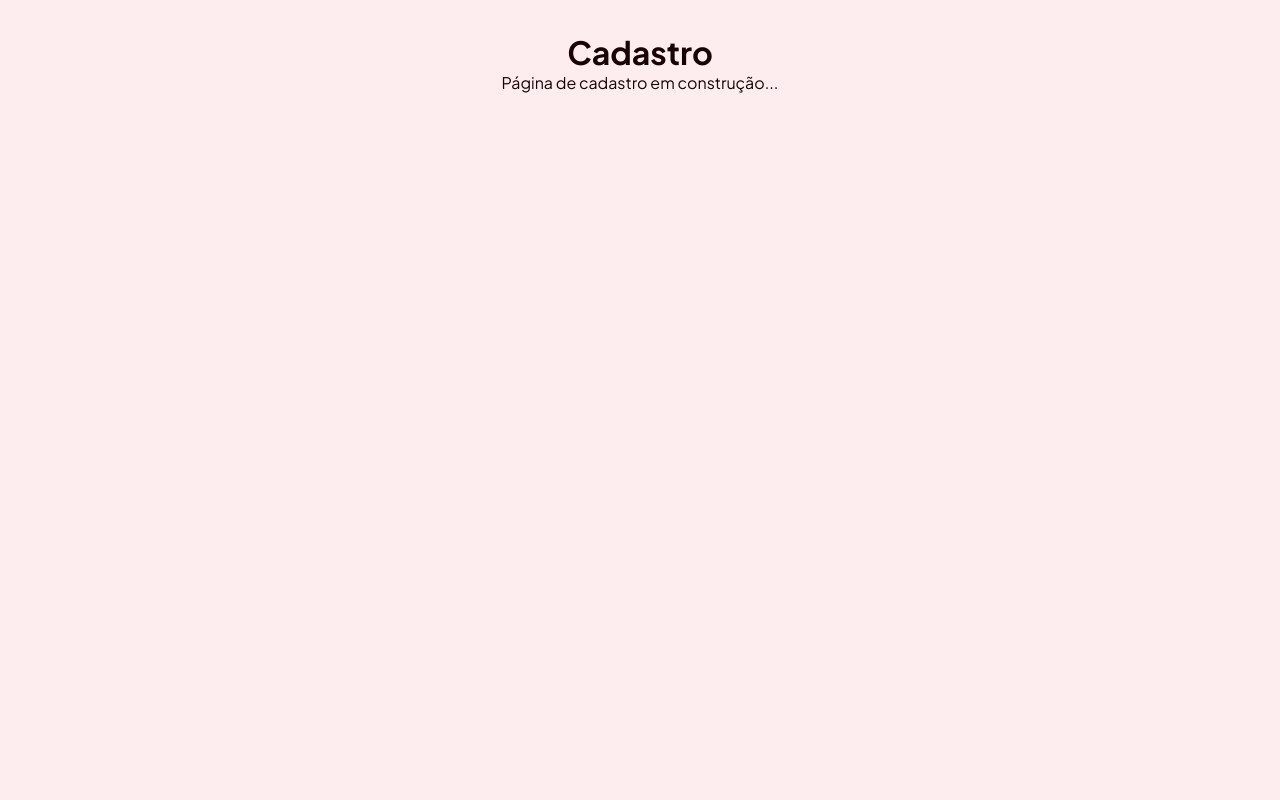
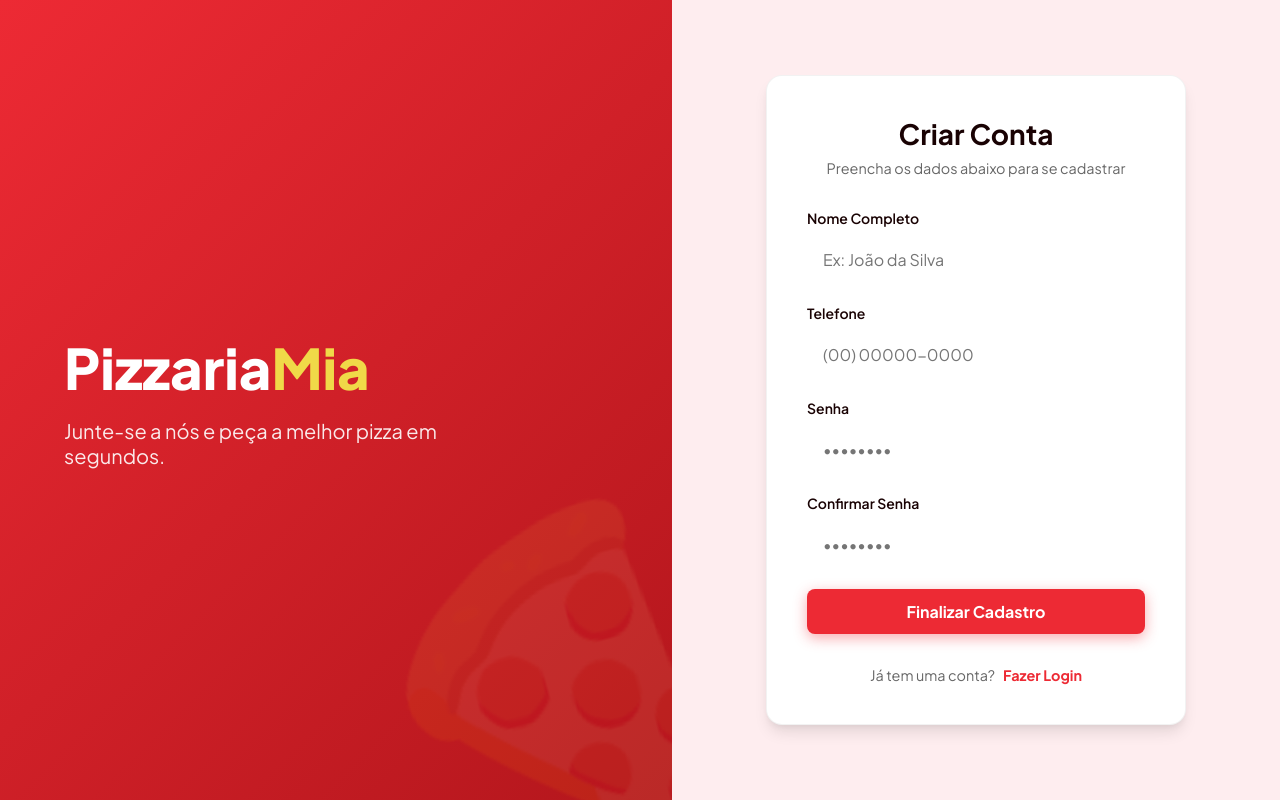
Before and after one commit to Saraiva16/PizzariaMia, a React (Vite) app in the folder Frontend_PizzariaMia/: page /cadastro in a window 1280 px wide. Built offline with nearby package versions, Linux system fonts and the light colour scheme.

Commit message:
Tela de cadastro

```diff
--- a/Frontend_PizzariaMia/src/pages/Register/Register.tsx
+++ b/Frontend_PizzariaMia/src/pages/Register/Register.tsx
@@ -1,10 +1,114 @@
-import React from 'react';
+import React, { useState } from 'react';
+import { Input } from '../../shared/Input/Input';
+import { Button } from '../../shared/Button/Button';
+import { useNavigate } from 'react-router-dom';
+import '../Login/Login.css'; // Reusing the login layout styling
 
 export default function Register() {
+  const navigate = useNavigate();
+  const [name, setName] = useState('');
+  const [phone, setPhone] = useState('');
+  const [password, setPassword] = useState('');
+  const [confirmPassword, setConfirmPassword] = useState('');
+
+  const handlePhoneChange = (e: React.ChangeEvent<HTMLInputElement>) => {
+    let value = e.target.value.replace(/\D/g, '');
+    if (value.length > 11) value = value.slice(0, 11);
+
+    let formatted = value;
+    if (value.length > 2) {
+      formatted = `(${value.slice(0, 2)}) ${value.slice(2)}`;
+    }
+    if (value.length > 7) {
+      formatted = `(${value.slice(0, 2)}) ${value.slice(2, 7)}-${value.slice(7)}`;
+    }
+
+    setPhone(formatted);
+  };
+
+  const handleRegister = (e: React.FormEvent) => {
+    e.preventDefault();
+    if (password !== confirmPassword) {
+      alert("As senhas não coincidem!");
+      return;
+    }
+    console.log('Cadastro com:', { name, phone, password });
+    alert("Cadastro realizado com sucesso!");
+    navigate('/');
+  };
+
   return (
-    <div style={{ padding: '2rem', textAlign: 'center' }}>
-      <h1>Cadastro</h1>
-      <p>Página de cadastro em construção...</p>
+    <div className="login-container">
+      <div className="login-visual-section" style={{ background: 'linear-gradient(135deg, var(--color-primary) 0%, #b3161c 100%)' }}>
+        <div className="brand-title">
+          <h1>Pizzaria<span>Mia</span></h1>
+          <p>Junte-se a nós e peça a melhor pizza em segundos.</p>
+        </div>
+      </div>
+
+      <div className="login-form-wrapper">
+        <form className="login-form" onSubmit={handleRegister}>
+          <div className="login-header">
+            <h2 className="login-title">Criar Conta</h2>
+            <p className="login-subtitle">Preencha os dados abaixo para se cadastrar</p>
+          </div>
+
+          <div className="input-group">
+            <label>Nome Completo</label>
+            <Input
+              type="text"
+              placeholder="Ex: João da Silva"
+              value={name}
+              onChange={(e) => setName(e.target.value)}
+              required
+            />
+          </div>
+
+          <div className="input-group">
+            <label>Telefone</label>
+            <Input
+              type="tel"
+              placeholder="(00) 00000-0000"
+              value={phone}
+              onChange={handlePhoneChange}
+              required
+            />
+          </div>
+
+          <div className="input-group">
+            <label>Senha</label>
+            <Input
+              type="password"
+              placeholder="••••••••"
+              value={password}
+              onChange={(e) => setPassword(e.target.value)}
+              required
+            />
+          </div>
+
+          <div className="input-group">
+            <label>Confirmar Senha</label>
+            <Input
+              type="password"
+              placeholder="••••••••"
+              value={confirmPassword}
+              onChange={(e) => setConfirmPassword(e.target.value)}
+              required
+            />
+          </div>
+
+          <Button type="submit" className="primary-login-btn" style={{ marginTop: '1rem' }}>
+            Finalizar Cadastro
+          </Button>
+
+          <div className="signup-prompt" style={{ marginTop: '2rem' }}>
+            <p>Já tem uma conta?</p>
+            <button type="button" className="signup-link" onClick={() => navigate('/')}>
+              Fazer Login
+            </button>
+          </div>
+        </form>
+      </div>
     </div>
   );
 }
```
